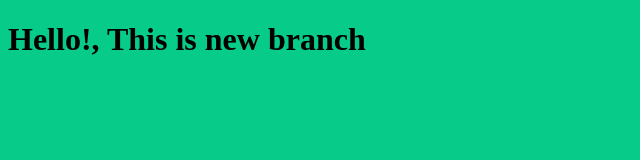
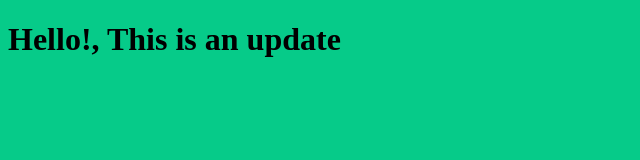
Before and after one commit to seham-1/myproject, a plain HTML site: page index.html in a window 1280 px wide. Shown: the whole page, without its empty margins (0-640 px from the left). Drawn offline with Linux system fonts and the light colour scheme.

Commit message:
edit the html file

```diff
--- a/index.html
+++ b/index.html
@@ -7,7 +7,7 @@
     <link rel="stylesheet" href="style.css">
 </head>
 <body>
-    <h1>Hello!, This is new branch</h1>
+    <h1>Hello!, This is an update</h1>
     <script src="app.js"></script>
 </body>
 </html>
```
